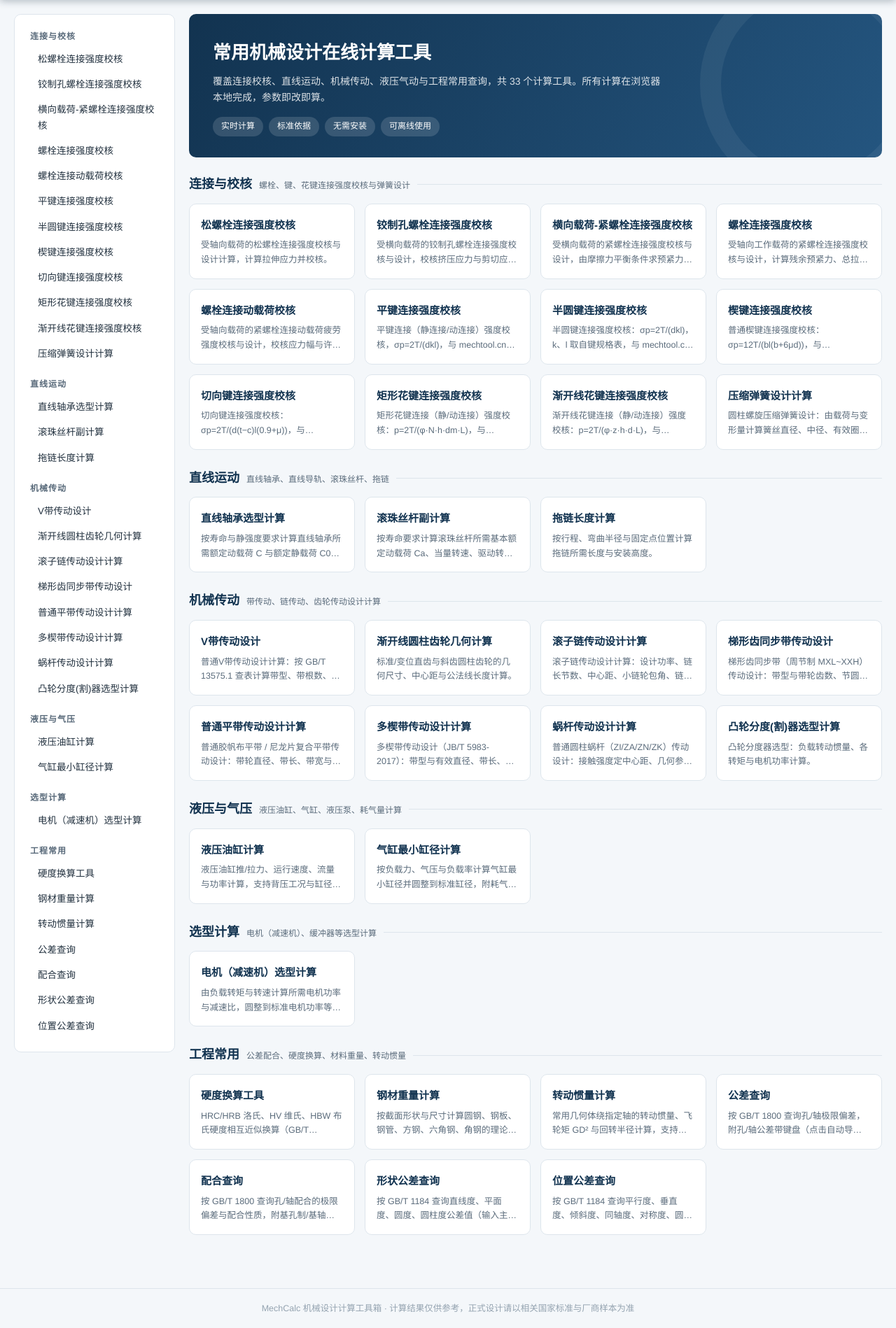
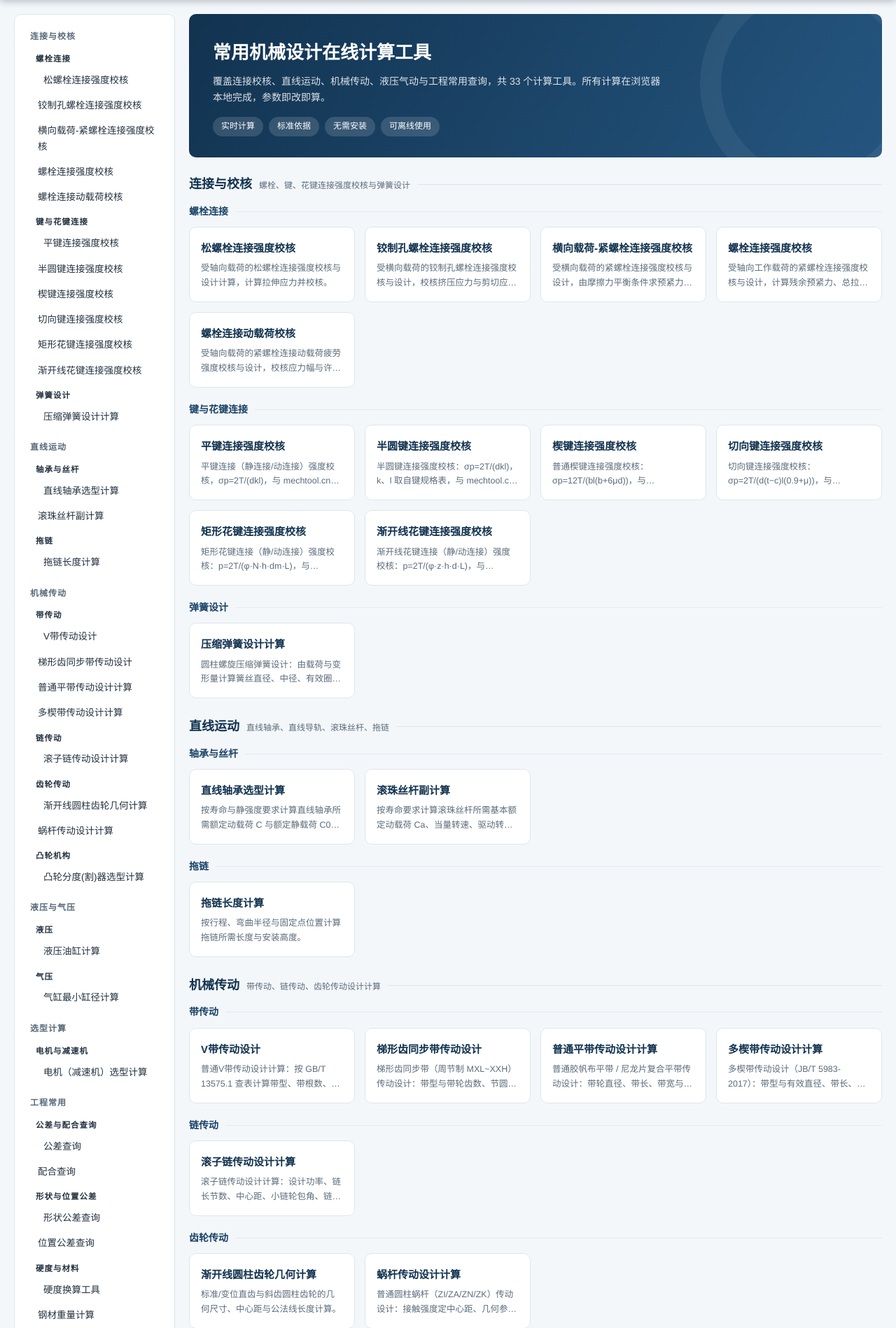
Before and after one commit to lsdiao/mechCalc, a PHP site: page / in a window 1280 px wide. Shown: the part 60-1958 px from the top of the page at 70% size. Before the commit the page ends 1935 px from the top, so only its background shows below. Run offline with PHP 8.4, Linux system fonts and the light colour scheme.

Commit message:
feat: 继续开发TODO.md
Co-authored-by: traeagent <traeagent@users.noreply.github.com>

```diff
--- a/css/style.css
+++ b/css/style.css
@@ -87,6 +87,11 @@ a:hover { color: var(--orange-dark); }
   display: block; padding: 7px 10px 7px 18px; font-size: 13.5px; color: var(--ink);
   border-left: 3px solid transparent; border-radius: 0 6px 6px 0;
 }
+.side-cat .side-subtitle {
+  font-size: 11.5px; font-weight: 700; color: var(--navy-500);
+  padding: 8px 10px 3px 18px; letter-spacing: 1px; text-transform: uppercase;
+}
+.side-cat .side-subtitle + a.side-tool { padding-left: 26px; }
 .side-cat a.side-tool:hover { background: var(--navy-050); color: var(--navy-600); }
 .side-cat a.side-tool.active {
   background: var(--orange-050); color: var(--orange-dark); font-weight: 600;
@@ -114,6 +119,10 @@ a:hover { color: var(--orange-dark); }
 .cat-header h2 { font-size: 18px; color: var(--navy-800); }
 .cat-header span { font-size: 12px; color: var(--ink-soft); }
 .cat-header .cat-line { flex: 1; height: 1px; background: var(--line); align-self: center; }
+.sub-section { margin-bottom: 20px; }
+.sub-header { display: flex; align-items: baseline; gap: 10px; margin-bottom: 10px; }
+.sub-header h3 { font-size: 14px; color: var(--navy-700); font-weight: 600; white-space: nowrap; }
+.sub-header .cat-line { flex: 1; height: 1px; background: var(--line-soft, #e3e9ee); align-self: center; }
 .tool-grid { display: grid; grid-template-columns: repeat(auto-fill, minmax(220px, 1fr)); gap: 14px; }
 .tool-card {
   background: #fff; border: 1px solid var(--line); border-radius: var(--radius);
--- a/index.html
+++ b/index.html
@@ -39,7 +39,7 @@
   <p>MechCalc 机械设计计算工具箱 · 计算结果仅供参考，正式设计请以相关国家标准与厂商样本为准</p>
 </footer>
 
-<script src="js/app.js?v=7"></script>
+<script src="js/app.js?v=8"></script>
 <script src="js/tools/connection.js?v=7"></script>
 <script src="js/tools/linear.js?v=7"></script>
 <script src="js/tools/transmission.js?v=7"></script>
--- a/js/app.js
+++ b/js/app.js
@@ -16,6 +16,39 @@ window.App = (function () {
     { id: 'select', name: '选型计算', desc: '电机（减速机）、缓冲器等选型计算' },
     { id: 'common', name: '工程常用', desc: '公差配合、硬度换算、材料重量、转动惯量' }
   ];
+
+  /* 二级子菜单分组：分类 → 分组标题 → 工具id列表（按展示顺序）。
+   * 参照 mechtool.cn 菜单分布（如 工程常用 → 公差与配合查询 → 公差查询/配合查询）。 */
+  var SUBMENUS = {
+    connect: [
+      { t: '螺栓连接', tools: ['bolt-loose', 'bolt-reamed', 'bolt-transverse', 'bolt-check', 'bolt-dynamic'] },
+      { t: '键与花键连接', tools: ['key-check', 'key-half', 'key-wedge', 'key-tangent', 'key-spline-rect', 'key-spline-inv'] },
+      { t: '弹簧设计', tools: ['spring-design'] }
+    ],
+    linear: [
+      { t: '轴承与丝杆', tools: ['linear-bearing', 'ball-screw'] },
+      { t: '拖链', tools: ['cable-chain'] }
+    ],
+    trans: [
+      { t: '带传动', tools: ['v-belt', 'timing-belt-design', 'flat-belt-design', 'multi-ribbed-belt'] },
+      { t: '链传动', tools: ['chain-drive-design'] },
+      { t: '齿轮传动', tools: ['involute-gear', 'worm-drive-design'] },
+      { t: '凸轮机构', tools: ['cam-indexer-design'] }
+    ],
+    fluid: [
+      { t: '液压', tools: ['hydraulic-cylinder'] },
+      { t: '气压', tools: ['pneumatic-cylinder'] }
+    ],
+    select: [
+      { t: '电机与减速机', tools: ['motor-select'] }
+    ],
+    common: [
+      { t: '公差与配合查询', tools: ['tolerance-query', 'tolerance-fit-query'] },
+      { t: '形状与位置公差', tools: ['shape-tolerance', 'position-tolerance'] },
+      { t: '硬度与材料', tools: ['hardness-convert', 'steel-weight'] },
+      { t: '转动惯量', tools: ['moment-inertia'] }
+    ]
+  };
 
   /* ---------- 注册 ---------- */
   function registerTool(tool) {
@@ -258,6 +291,14 @@ window.App = (function () {
   function toolCard(t) {
     return '<a class="tool-card" href="#/tool/' + t.id + '"><h3>' + esc(t.name) + '</h3><p>' + esc(t.brief || '') + '</p></a>';
   }
+  /* 分类下的子菜单分组 HTML：每组一个标题 + 工具卡片网格 */
+  function subGridHTML(catId) {
+    return subGroups(catId).map(function (g) {
+      return '<div class="sub-section">' +
+        '<div class="sub-header"><h3>' + esc(g.t) + '</h3><div class="cat-line"></div></div>' +
+        '<div class="tool-grid">' + g.tools.map(toolCard).join('') + '</div></div>';
+    }).join('');
+  }
   function renderHome() {
     var main = document.getElementById('main');
     var total = TOOLS.length;
@@ -268,7 +309,7 @@ window.App = (function () {
       var list = toolsOf(c.id);
       if (!list.length) return;
       html += '<div class="cat-section"><div class="cat-header"><h2>' + esc(c.name) + '</h2><span>' + esc(c.desc) + '</span><div class="cat-line"></div></div>' +
-        '<div class="tool-grid">' + list.map(toolCard).join('') + '</div></div>';
+        subGridHTML(c.id) + '</div>';
     });
     main.innerHTML = html;
   }
@@ -277,11 +318,29 @@ window.App = (function () {
     var cat = null;
     CATEGORIES.forEach(function (c) { if (c.id === catId) cat = c; });
     if (!cat) { renderHome(); return; }
-    var list = toolsOf(catId);
     main.innerHTML =
       '<div class="crumb"><a href="#/">首页</a> / ' + esc(cat.name) + '</div>' +
       '<div class="cat-section"><div class="cat-header"><h2>' + esc(cat.name) + '</h2><span>' + esc(cat.desc) + '</span><div class="cat-line"></div></div>' +
-      '<div class="tool-grid">' + list.map(toolCard).join('') + '</div></div>';
+      subGridHTML(catId) + '</div>';
+  }
+
+  /* 返回某分类下的子菜单分组（每组含 tool 对象数组；未归组工具放入"其他"） */
+  function subGroups(catId) {
+    var def = SUBMENUS[catId] || [];
+    var list = toolsOf(catId);
+    var grouped = [];
+    var used = {};
+    def.forEach(function (g) {
+      var ts = [];
+      g.tools.forEach(function (id) {
+        var t = getTool(id);
+        if (t && list.indexOf(t) >= 0) { ts.push(t); used[id] = 1; }
+      });
+      if (ts.length) grouped.push({ t: g.t, tools: ts });
+    });
+    var rest = list.filter(function (t) { return !used[t.id]; });
+    if (rest.length) grouped.push({ t: '其他', tools: rest });
+    return grouped;
   }
 
   /* ---------- 侧栏 ---------- */
@@ -292,8 +351,11 @@ window.App = (function () {
       var list = toolsOf(c.id);
       if (!list.length) return;
       html += '<div class="side-cat"><div class="side-title">' + esc(c.name) + '</div>';
-      list.forEach(function (t) {
-        html += '<a class="side-tool' + (t.id === activeToolId ? ' active' : '') + '" href="#/tool/' + t.id + '">' + esc(t.name) + '</a>';
+      subGroups(c.id).forEach(function (g) {
+        html += '<div class="side-subtitle">' + esc(g.t) + '</div>';
+        g.tools.forEach(function (t) {
+          html += '<a class="side-tool' + (t.id === activeToolId ? ' active' : '') + '" href="#/tool/' + t.id + '">' + esc(t.name) + '</a>';
+        });
       });
       html += '</div>';
     });
```
Also changed, not shown: 1 other file.
